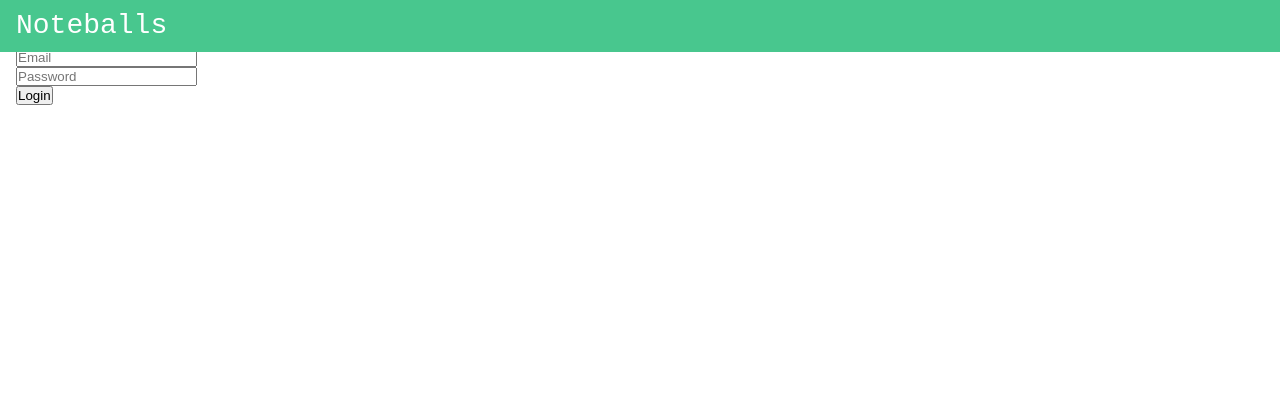
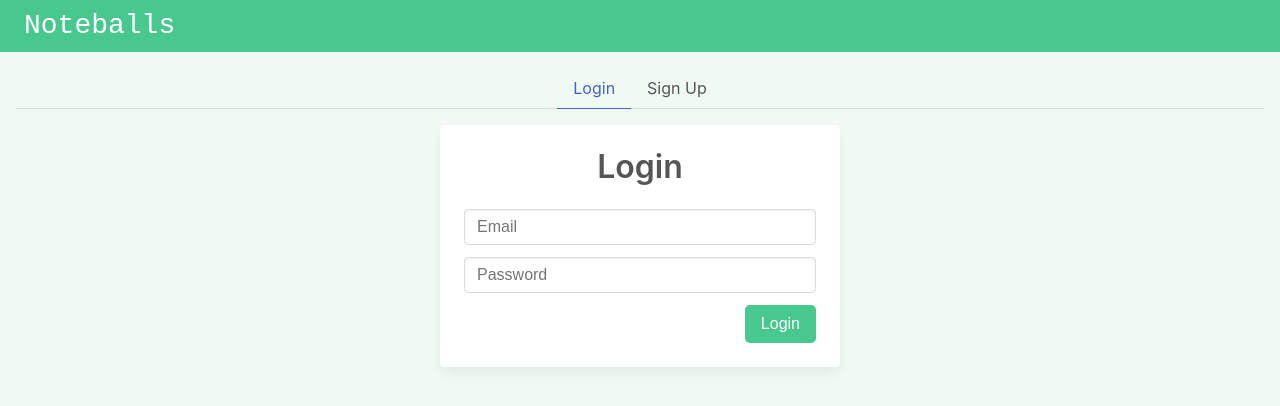
Before and after one commit to danielfoliveira/Noteballs, a Vue app: page /#/auth in a window 1280 px wide. Shown: the top 406 px of the page. Built offline with nearby package versions, Linux system fonts and the light colour scheme; no server answers.

Commit message:
Styled login/sign up page

```diff
--- a/src/App.vue
+++ b/src/App.vue
@@ -1,8 +1,8 @@
 <template>
   <Navbar />
-  <div class="container is-max-desktop px-2 py-4">
+  <section class="section">
     <RouterView />
-  </div>
+  </section>
 </template>
 
 <script setup>
--- a/src/assets/base.css
+++ b/src/assets/base.css
@@ -10,14 +10,19 @@ html {
 
 body {
   font-family: BlinkMacSystemFont,-apple-system,Segoe UI,Roboto,Oxygen,Ubuntu,Cantarell,Fira Sans,Droid Sans,Helvetica Neue,Helvetica,Arial,sans-serif;
-  line-height: 1;
+  line-height: 1.5;
   font-weight: 400;
   color: #555;
+  background-color: #effaf5;
 }
 
 a:link, a:visited, a:hover, a:active {
   color: inherit;
   text-decoration: none;
+}
+
+ul {
+  list-style: none;
 }
 
 .align-content-left {
@@ -35,8 +40,17 @@ a:link, a:visited, a:hover, a:active {
 .container {
   display: flex;
   width: 100%;
-  flex-flow: row;
-  padding: 0 1rem;
+  flex-flow: row wrap;
+  padding: 0 1.5rem;
   margin: 0 auto;
   max-width: 80rem;
 }
+
+.section {
+  position: relative;
+  top: 3.25rem;
+}
+
+.is-active {
+  text-decoration: underline;
+}
--- /dev/null
+++ b/src/assets/viewAuth.css
@@ -0,0 +1,96 @@
+.tabs {
+  display: flex;
+  justify-content: space-between;
+  padding: 1rem;
+  white-space: nowrap;
+}
+
+.tabs ul {
+  display: flex;
+  align-items: center;
+  justify-content: center;
+  border-bottom-color: #dbdbdb;
+  border-bottom-style: solid;
+  border-bottom-width: 1px;
+  flex-grow: 1;
+  padding-left: .75em;
+  padding-right: .75em
+}
+
+.tabs a {
+  align-items: center;
+  border-bottom-color: #dbdbdb;
+  border-bottom-style: solid;
+  border-bottom-width: 1px;
+  display:flex;
+  justify-content:center;
+  margin-bottom:-1px;
+  padding:.5em 1em;
+  cursor: pointer;
+}
+
+.tab-item--active a {
+  border-bottom-color: #485fc7;
+  color: #485fc7;
+}
+
+.card {
+  display: flex;
+  align-items: center;
+  justify-content: center;
+  text-align: center;
+  background-color: #fff;
+  box-shadow: 0 .4rem 1rem -.125rem rgba(0, 0, 0, .075);
+  border-radius: .25rem;
+}
+
+.auth-form {
+  max-width: 400px;
+  margin: 0 auto;
+}
+
+.card-content {
+  width: 100%;
+  padding: 1.5rem;
+}
+
+.title {
+  font-size: 2rem;
+  font-weight: 600;
+  line-height: 1.125;
+}
+
+.title:not(:last-child) {
+  margin-bottom: 1.5rem;
+}
+
+.field:not(:last-child) {
+  margin-bottom: .75rem;
+}
+
+.input {
+  padding: .5rem .75rem;
+  background-color: #fff;
+  border: 1px solid #dbdbdb;
+  color: #5f5e5e;
+  box-shadow: inset 0 .0625em .125em #0a0a0a0d;
+  width: 100%;
+  border-radius: 4px;
+  font-size: 1rem;
+}
+
+.submit-container {
+  display: flex;
+  align-items: center;
+  justify-content: flex-end;
+}
+
+.button {
+  background-color: #48c78e;
+  border-color: transparent;
+  color: #fff;
+  cursor: pointer;
+  padding: .5rem .875rem;
+  border-radius: 5px;
+  font-size: 1rem;
+}
--- a/src/components/Layout/Navbar.css
+++ b/src/components/Layout/Navbar.css
@@ -44,7 +44,3 @@
   color: #fff;
   border: transparent;
 }
-
-.is-active {
-  text-decoration: underline;
-}
--- a/src/components/Layout/Navbar.vue
+++ b/src/components/Layout/Navbar.vue
@@ -69,6 +69,6 @@ const logout = () => {
 }
 </script>
 
-<style scope>
+<style scoped>
 @import './Navbar.css';
 </style>
--- a/src/views/ViewAuth.vue
+++ b/src/views/ViewAuth.vue
@@ -1,28 +1,22 @@
 <template>
-  <div class="auth">
-    <div class="tabs is-centered">
+  <div class="tabs">
     <ul>
-        <li
-          :class="{ 'is-active': !register }"
-        >
+      <li :class="{ 'tab-item--active': !register }">
           <a @click.prevent="register = false">Login</a>
       </li>
-        <li
-          :class="{ 'is-active': register }"
-        >
+      <li :class="{ 'tab-item--active': register }">
         <a @click.prevent="register = true">Sign Up</a>
       </li>
     </ul>
   </div>
   <div class="card auth-form">
     <div class="card-content">
-        <div class="title has-text-centered">
+      <div class="title">
         {{ formTitle }}
       </div>
 
       <form @submit.prevent="onSubmit">
         <div class="field">
-            <div class="control">
           <input
             v-model="credentials.email"
             class="input"
@@ -30,9 +24,7 @@
             type="email"
           >
         </div>
-          </div>
         <div class="field">
-            <div class="control">
           <input
             v-model="credentials.password"
             class="input"
@@ -40,16 +32,12 @@
             type="password"
           >
         </div>
-          </div>
-          <div class="field is-grouped is-grouped-right">
-            <p class="control">
-              <button class="button is-success">
+        <div class="submit-container">
+          <button class="button">
             {{ formTitle }}
           </button>
-            </p>
         </div>
       </form>
-      </div>
     </div>
   </div>
 </template>
@@ -86,10 +74,6 @@ const onSubmit = () => {
 }
 </script>
 
-<style>
-.auth-form {
-  max-width: 400px;
-  margin: 0 auto;
-}
-
+<style scoped>
+@import '@/assets/viewAuth.css';
 </style>
```
Lines whose indentation alone changed are shown as unchanged.
